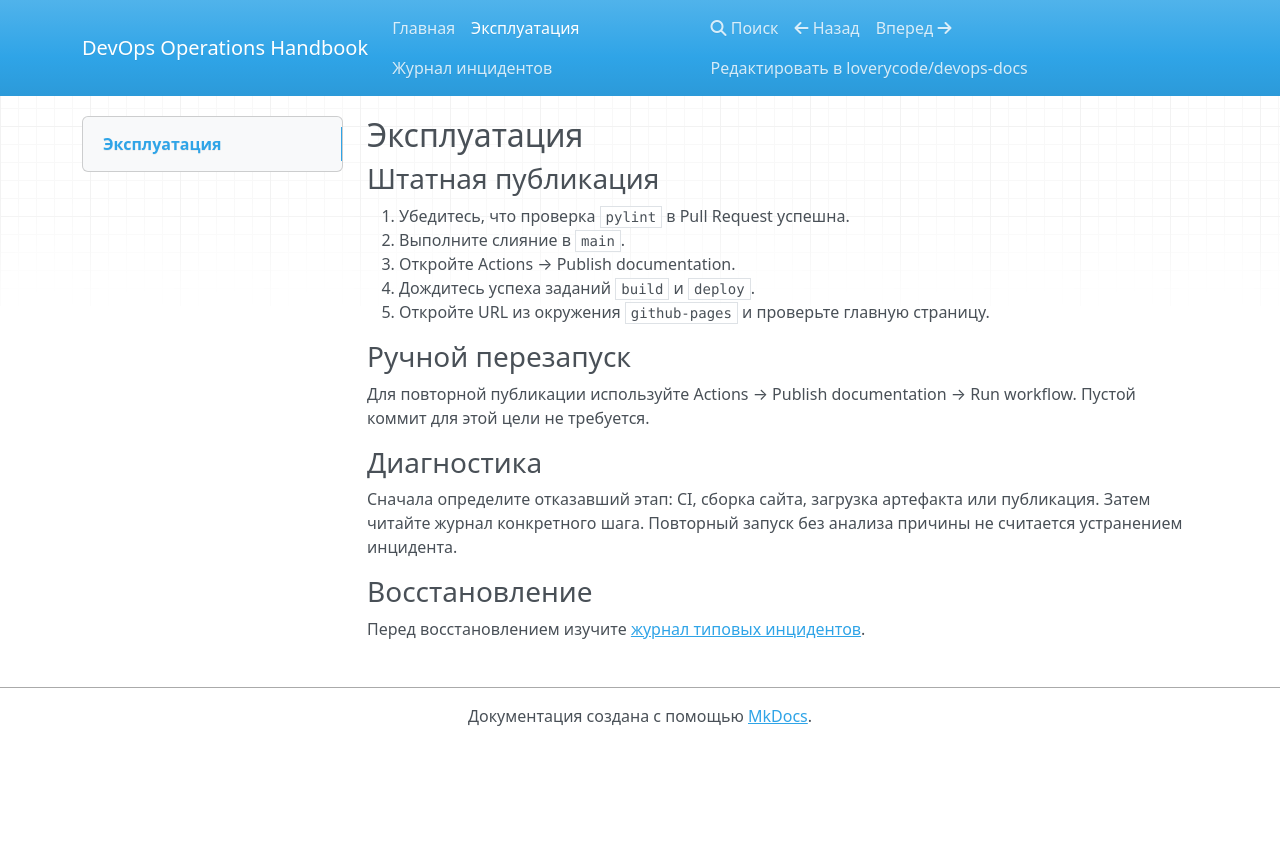
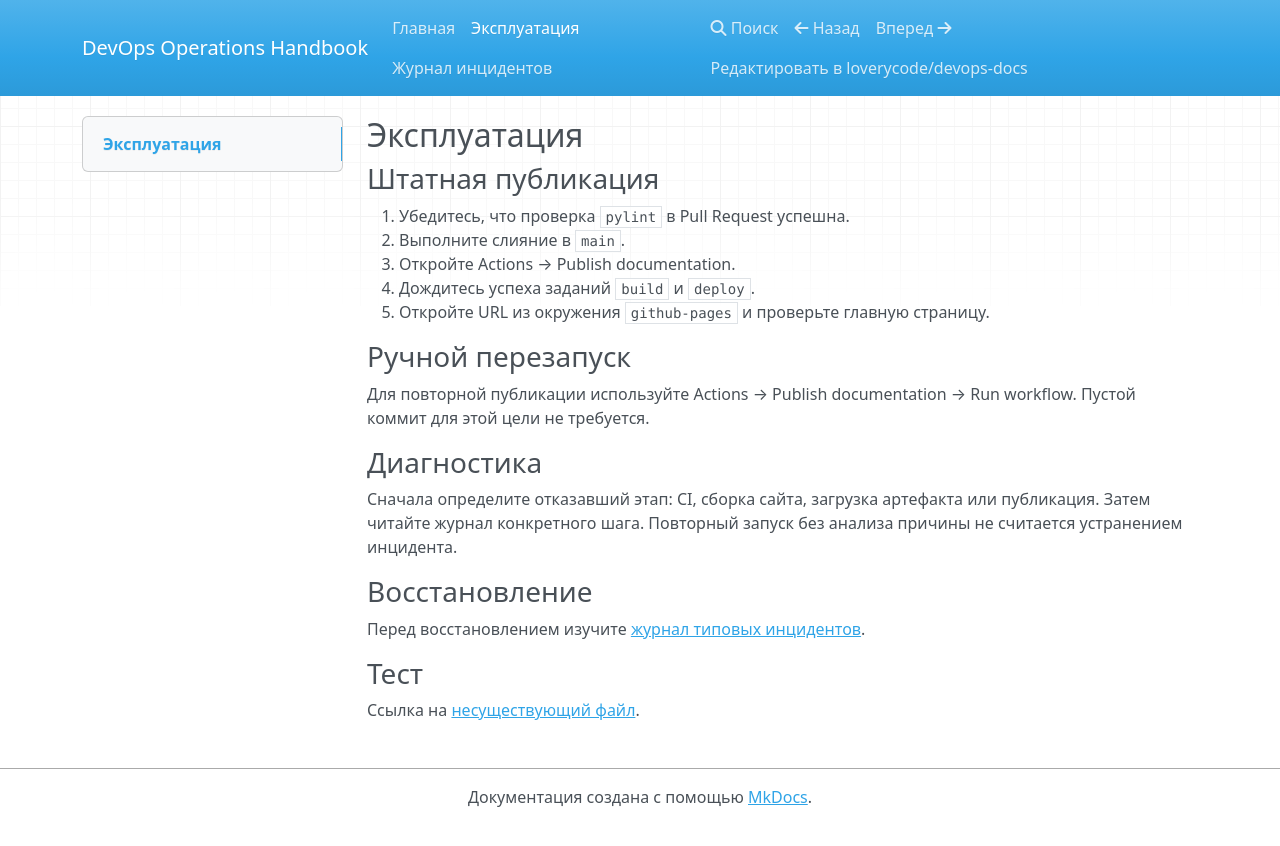
Before and after one commit to loverycode/devops-docs, an MkDocs documentation site: the page built from docs/runbook.md, in a window 1280 px wide. Shown: the top 846 px of the page. Built offline with MkDocs 1.6.1, drawn with Linux system fonts in a browser that asks for light colours; nearby versions of some CDN libraries.

Commit message:
test: verify ci catches broken links

```diff
--- a/docs/runbook.md
+++ b/docs/runbook.md
@@ -20,3 +20,7 @@
 ### Восстановление
 
 Перед восстановлением изучите [журнал типовых инцидентов](incidents.md).
+
+### Тест
+
+Ссылка на [несуществующий файл](missing.md).
```
